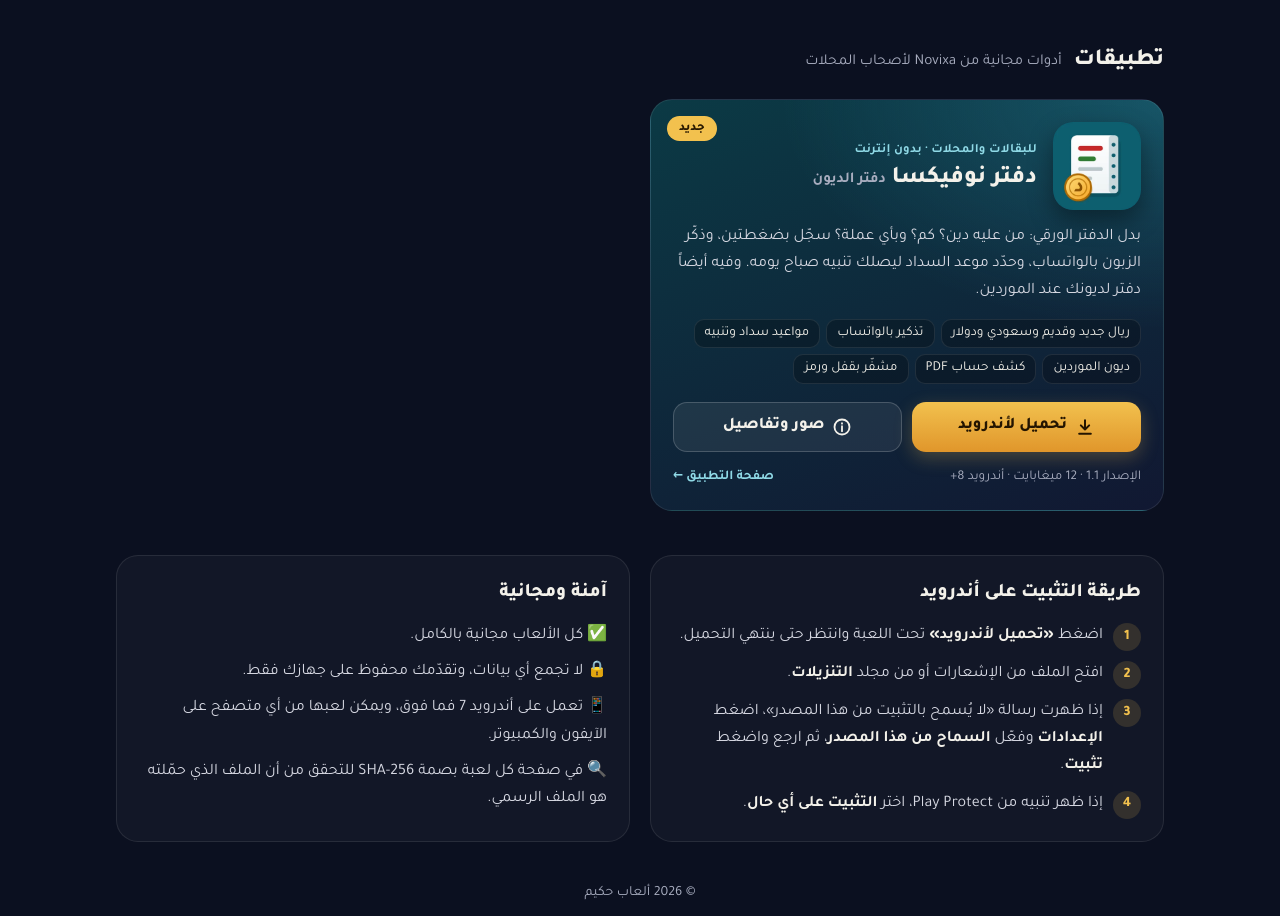
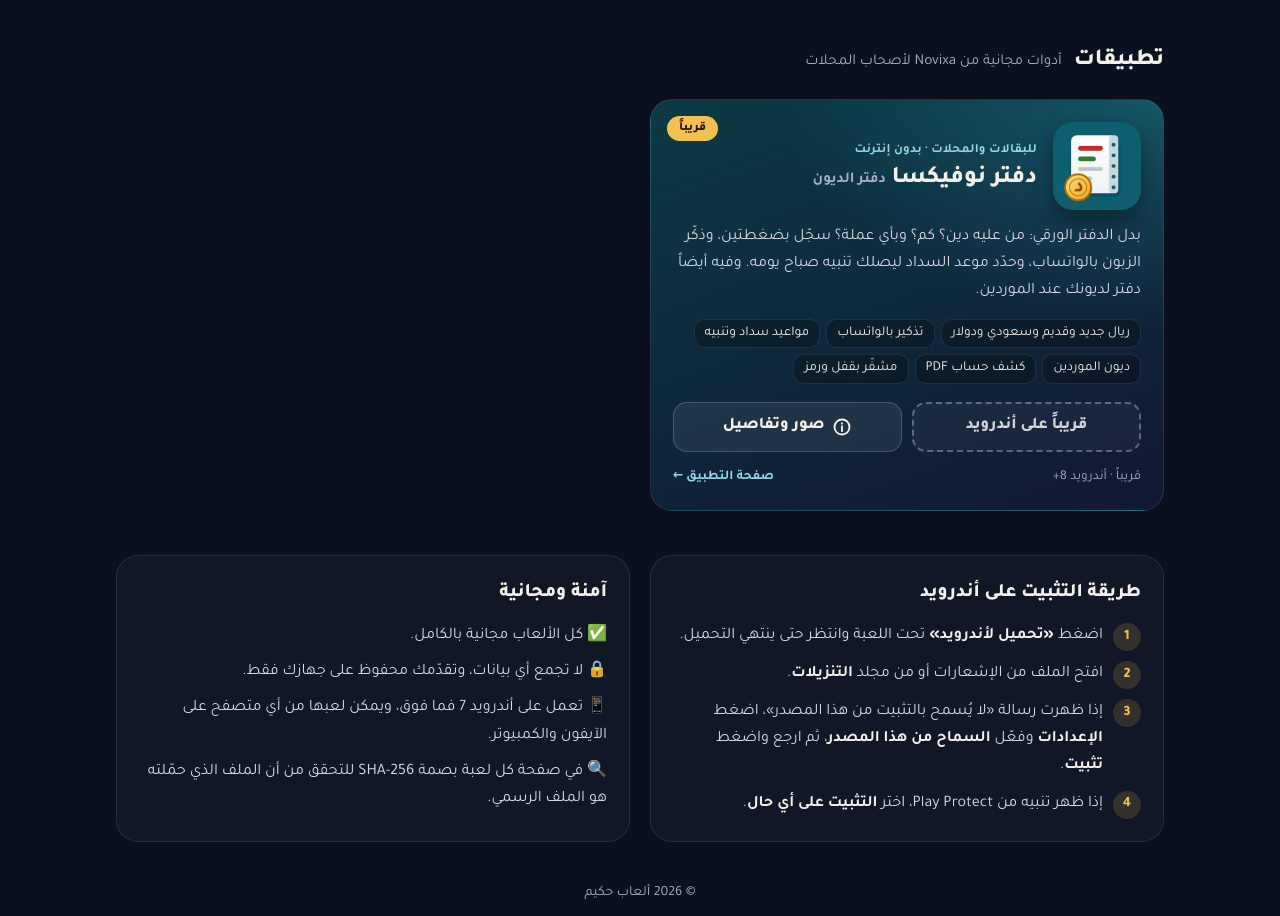
Before and after one commit to momabdu7777-maker/hakim-games, a plain HTML site: page index.html in a window 1280 px wide. Shown: the part 1141-2057 px from the top of the page. Drawn offline with Linux system fonts and the light colour scheme.

Commit message:
دفتر نوفيكسا: «قريباً» بدل زر التحميل
Co-Authored-By: Claude Opus 5.5 <noreply@anthropic.com>

```diff
--- a/index.html
+++ b/index.html
@@ -254,6 +254,7 @@ h1 span{background:linear-gradient(90deg,var(--gold),var(--gold-2));-webkit-back
 .group h2{font-size:1.45rem;font-weight:800}
 .group p{color:var(--muted);font-size:.95rem}
 .grid.apps{grid-template-columns:repeat(auto-fill,minmax(min(100%,480px),1fr))}
+.btn-soon{background:rgba(255,255,255,.04);border:2px dashed rgba(255,255,255,.3);color:rgba(255,255,255,.8);cursor:default}
 .btn-page{background:rgba(255,255,255,.07);border:1px solid rgba(255,255,255,.18)}
 .btn-page:hover{background:rgba(255,255,255,.13)}
 
@@ -388,7 +389,7 @@ footer{text-align:center;color:var(--muted);font-size:.88rem;padding:40px 0 calc
 
   <!-- ===== دفتر نوفيكسا ===== -->
   <article class="game dafter">
-    <span class="badge">جديد</span>
+    <span class="badge">قريباً</span>
     <div class="top">
       <img src="icons/dafter.webp" alt="أيقونة دفتر نوفيكسا" width="88" height="88">
       <div>
@@ -399,10 +400,10 @@ footer{text-align:center;color:var(--muted);font-size:.88rem;padding:40px 0 calc
     <p>بدل الدفتر الورقي: من عليه دين؟ كم؟ وبأي عملة؟ سجّل بضغطتين، وذكّر الزبون بالواتساب، وحدّد موعد السداد ليصلك تنبيه صباح يومه. وفيه أيضاً دفتر لديونك عند الموردين.</p>
     <ul class="facts"><li>ريال جديد وقديم وسعودي ودولار</li><li>تذكير بالواتساب</li><li>مواعيد سداد وتنبيه</li><li>ديون الموردين</li><li>كشف حساب PDF</li><li>مشفّر بقفل ورمز</li></ul>
     <div class="actions">
-      <a class="btn btn-dl" href="https://momabdu7777-maker.github.io/dafter/dafter.apk" download><svg viewBox="0 0 24 24" fill="none" stroke="currentColor" stroke-width="2.4" stroke-linecap="round" stroke-linejoin="round"><path d="M12 4v11m-5-5 5 5 5-5M5 20h14"/></svg>تحميل لأندرويد</a>
+      <span class="btn btn-soon" role="note">قريباً على أندرويد</span>
       <a class="btn btn-page" href="https://momabdu7777-maker.github.io/dafter/"><svg viewBox="0 0 24 24" fill="none" stroke="currentColor" stroke-width="2.2" stroke-linecap="round" stroke-linejoin="round"><circle cx="12" cy="12" r="9"/><path d="M12 11v6M12 7.5v.5"/></svg>صور وتفاصيل</a>
     </div>
-    <div class="meta"><span>الإصدار 1.1 · 12 ميغابايت · أندرويد 8+</span><a href="https://momabdu7777-maker.github.io/dafter/">صفحة التطبيق ←</a></div>
+    <div class="meta"><span>قريباً · أندرويد 8+</span><a href="https://momabdu7777-maker.github.io/dafter/">صفحة التطبيق ←</a></div>
   </article>
 
 </div>
```
